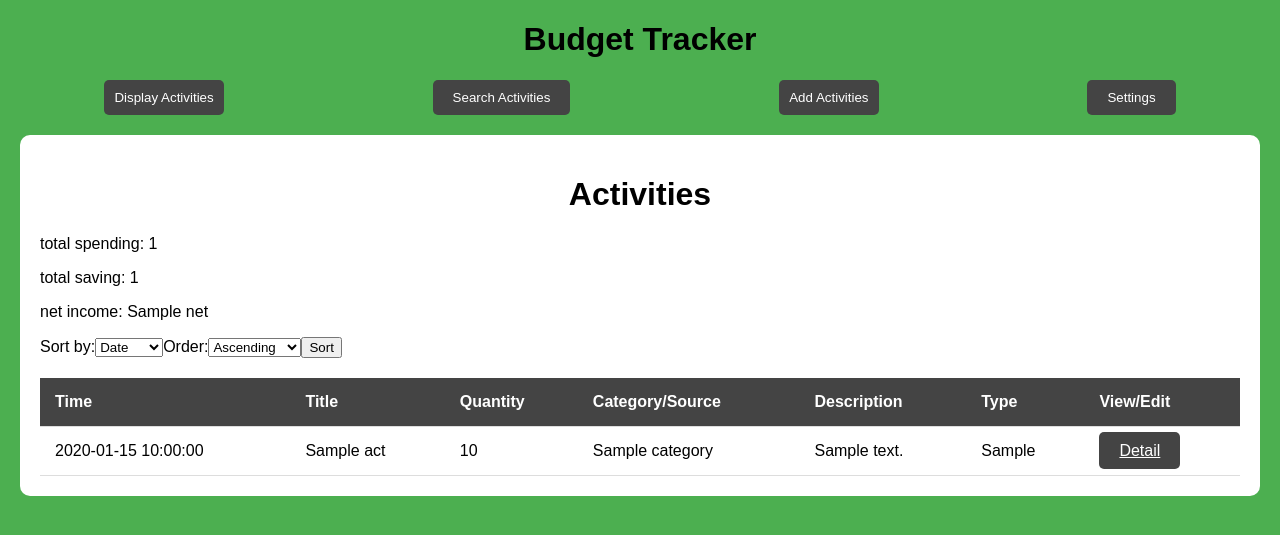
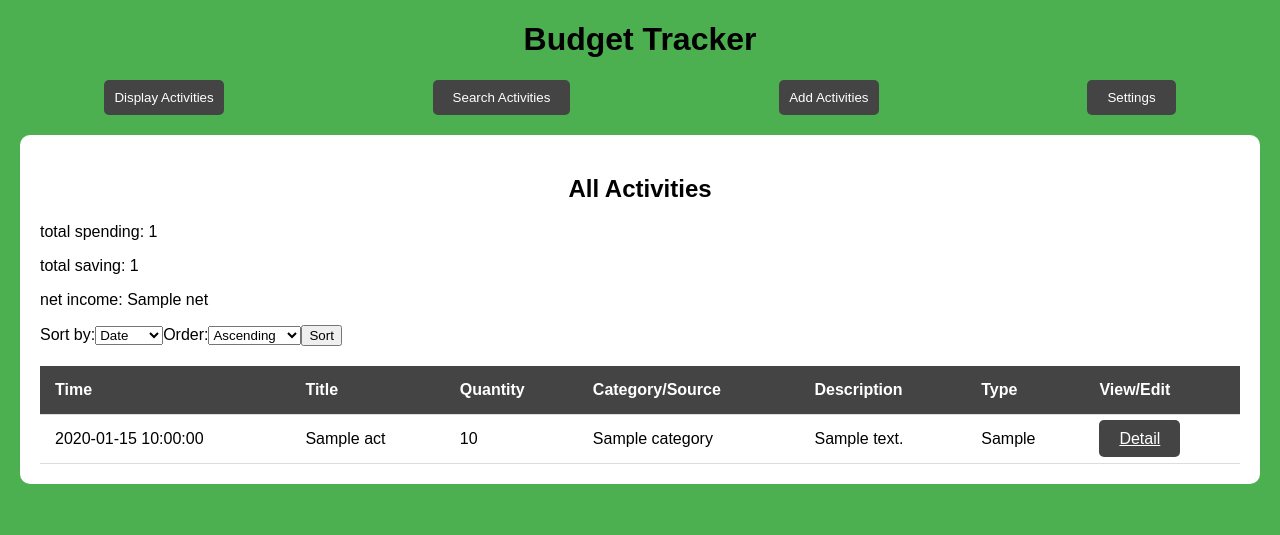
Before and after one commit to software-students-fall2023/2-web-app-exercise-hehexd, a Flask app: template app/templates/disAct.html in a window 1280 px wide. Shown: the top 535 px of the page. Run offline with Flask 3, Linux system fonts and the light colour scheme; the template is opened without the code that fills it: most values are stand-ins (such as "Sample title", 1, 10 or a date in 2020); parts of the project's set-up code (start-up, migrations or seed data) failed here and were passed over.

Commit message:
html and css

```diff
--- a/app/templates/base.html
+++ b/app/templates/base.html
@@ -33,11 +33,15 @@
     </div>
     <script>
         const themeSwitch = document.getElementById("themeSwitch");
-        const body = document.body;
 
-        themeSwitch.addEventListener("change", () => {
-            body.classList.toggle("night-mode", themeSwitch.checked);
-        });
+        const savedTheme = localStorage.getItem("theme");
+        if (savedTheme == "night") {
+            document.body.classList.toggle("night-mode", savedTheme === "night");
+            themeSwitch.checked = savedTheme === "night";
+        }
+        else {
+            document.body.classList.remove("night-mode");
+        }
     </script>
 </body>
 </html>
--- a/app/templates/disAct.html
+++ b/app/templates/disAct.html
@@ -3,7 +3,7 @@
 {% block title %}Activities{% endblock %}
 
 {% block content %}
-    <h1>Activities</h1>
+    <h2>All Activities</h2>
     {% if totalSpending %}
         <p id="total-spending"> total spending: {{totalSpending}}</p>
     {% endif %}
--- a/app/templates/srch.html
+++ b/app/templates/srch.html
@@ -44,4 +44,5 @@
             {% endfor %}
         </tbody>
     </table>
+    <script src="theme.js"></script>
 {% endblock %}
```
Also changed, not shown: app/templates/theme.html (+4 -12 lines), app/templates/theme.js (added, +12 -0 lines).
